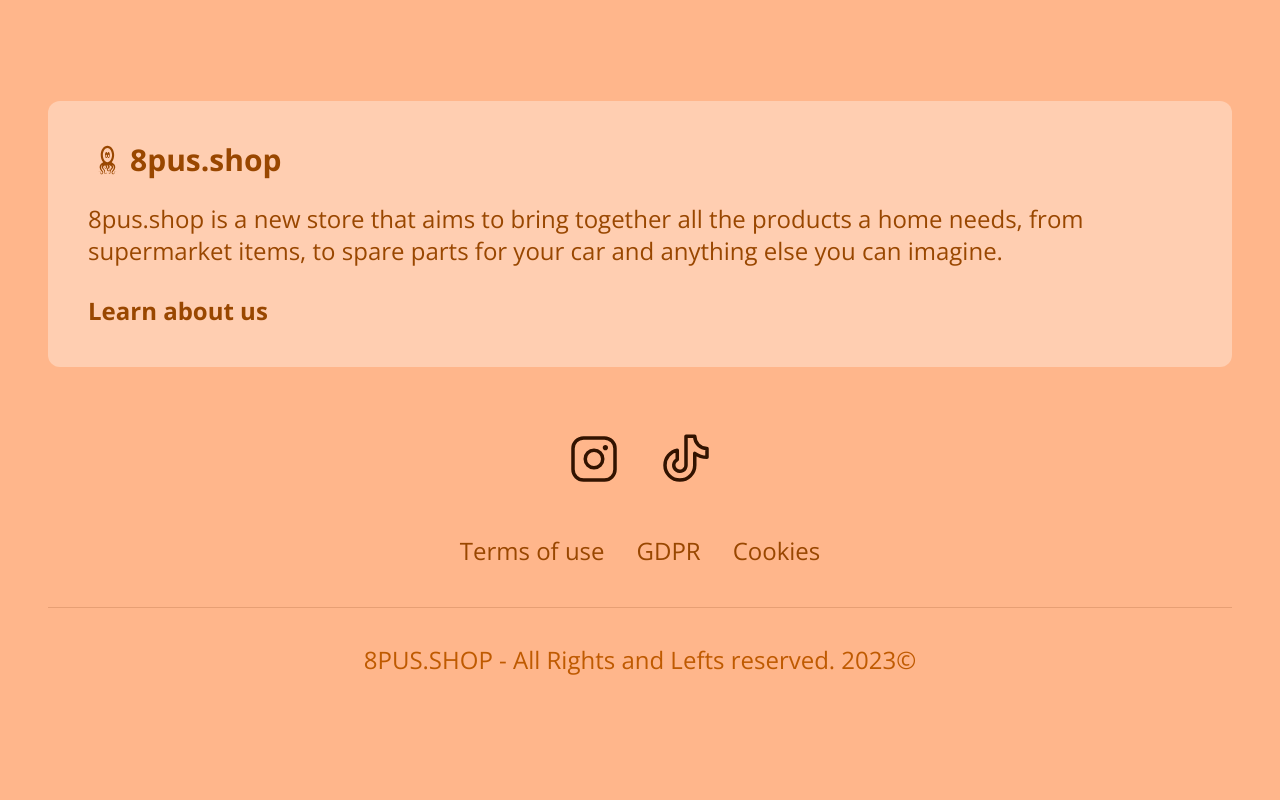
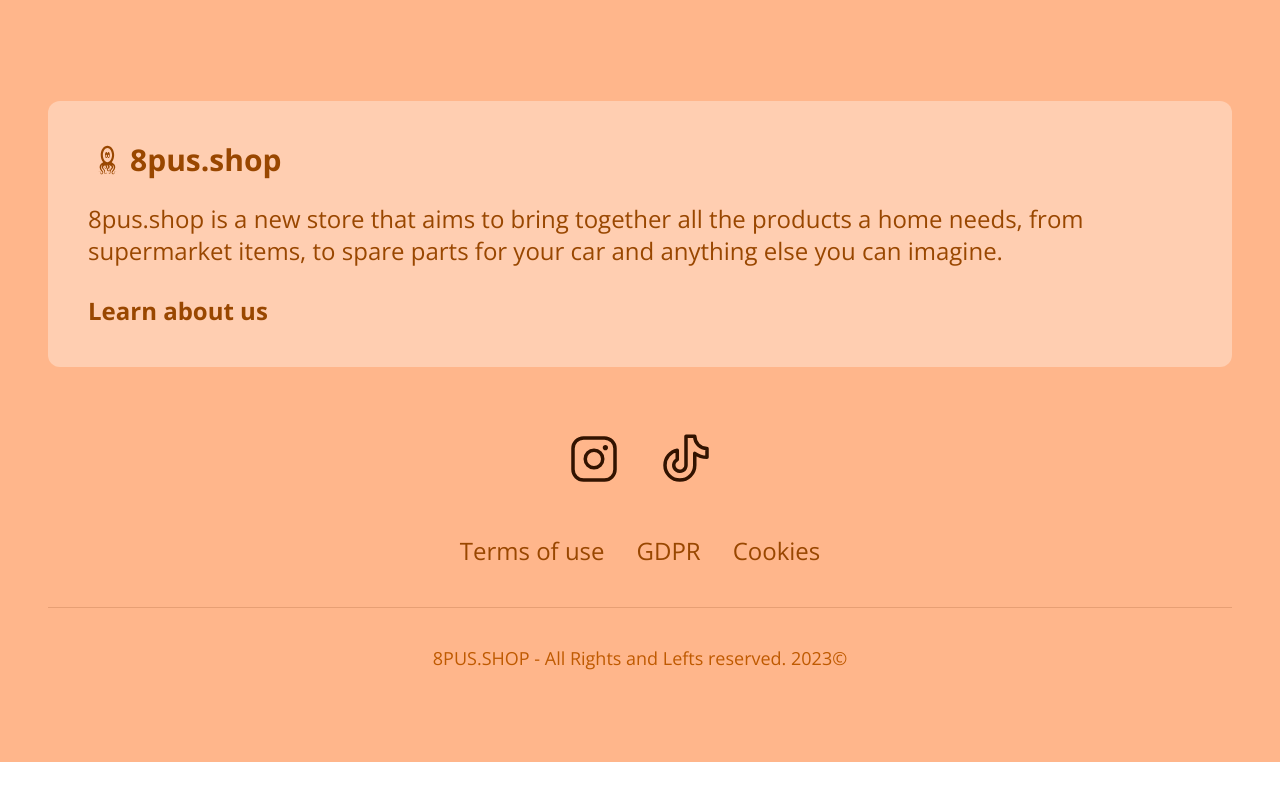
Before and after one commit to 8pus-Services/8pus.shop, an Angular app: page / in a window 1280 px wide. Shown: the part 1014-1814 px from the top of the page. After the commit the page ends 1776 px from the top, so only its background shows below. Built offline with nearby package versions, Linux system fonts and the light colour scheme; what tw-elements would draw is missing.

Commit message:
Typo fix on Copyright Section

```diff
--- a/src/app/core/footer/footer.component.html
+++ b/src/app/core/footer/footer.component.html
@@ -53,7 +53,7 @@
     </div>
 
     <!-- Copyright -->
-    <div class="pt-3 pb-[90px] w-full text-center text-[#BF5A00] text-xs md:text-2xl md:pt-9 md:pb-32">
+    <div class="pt-3 pb-[90px] w-full text-center text-[#BF5A00] text-xs md:text-lg md:pt-9">
       <p>8PUS.SHOP - All Rights and Lefts reserved. {{ anio }}©</p>
     </div>
   </div>
```
